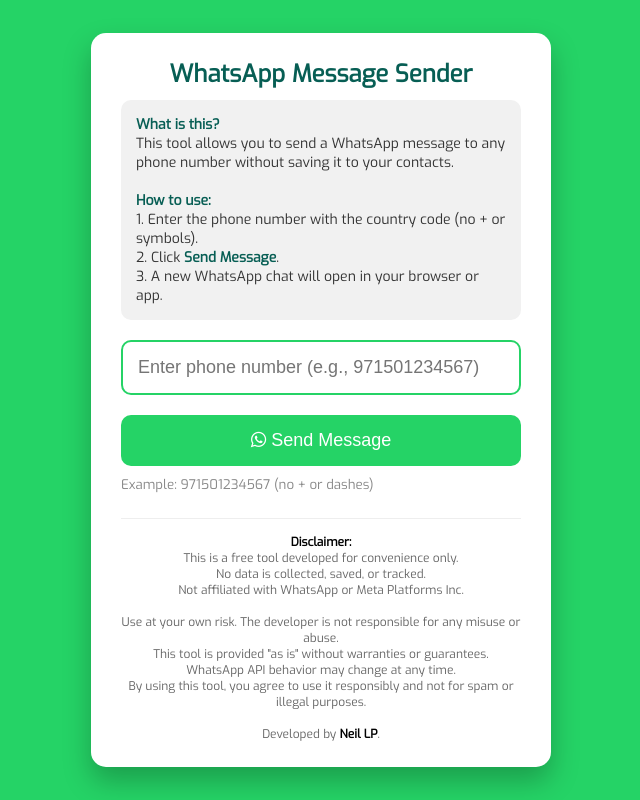
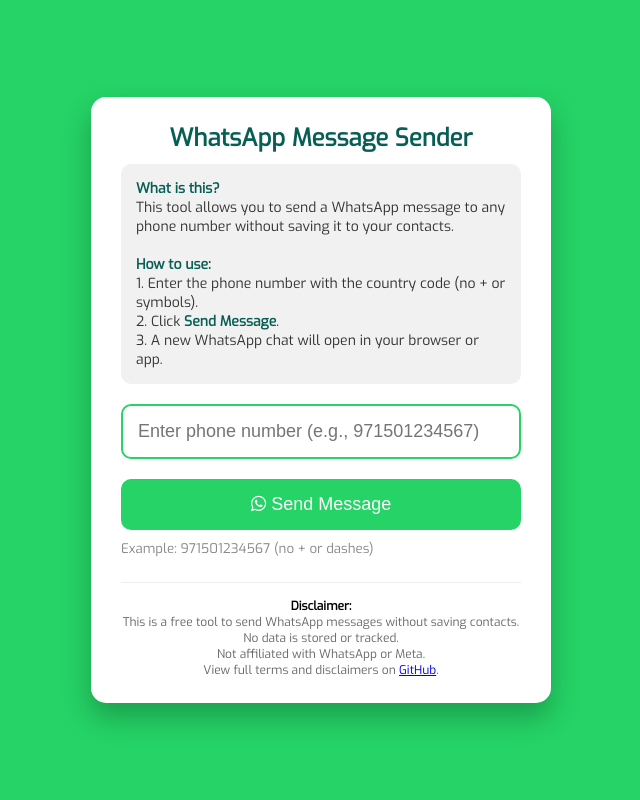
Before and after one commit to neilleopais/QuickWA, a plain HTML site: page index.html in a window 1280 px wide. Shown: the whole page, without its empty margins (319-959 px from the left). Drawn offline with Linux system fonts and the light colour scheme.

Commit message:
Updated index.html

```diff
--- a/index.html
+++ b/index.html
@@ -126,16 +126,13 @@
         <small>Example: 971501234567 (no + or dashes)</small>
 
         <div class="disclaimer">
-  <strong>Disclaimer:</strong><br>
-  This is a free tool developed for convenience only.<br>
-  No data is collected, saved, or tracked.<br>
-  Not affiliated with WhatsApp or Meta Platforms Inc.<br><br>
-  Use at your own risk. The developer is not responsible for any misuse or abuse.<br>
-  This tool is provided "as is" without warranties or guarantees.<br>
-  WhatsApp API behavior may change at any time.<br>
-  By using this tool, you agree to use it responsibly and not for spam or illegal purposes.<br><br>
-  Developed by <strong>Neil LP</strong>.
-</div>
+        <strong>Disclaimer:</strong><br>
+        This is a free tool to send WhatsApp messages without saving contacts.<br>
+        No data is stored or tracked.<br>
+        Not affiliated with WhatsApp or Meta.<br>
+        View full terms and disclaimers on <a href="https://github.com/neilleopais/quickwa" target="_blank">GitHub</a>.<br>
+        </div>
+
 
     </div>
 
```
